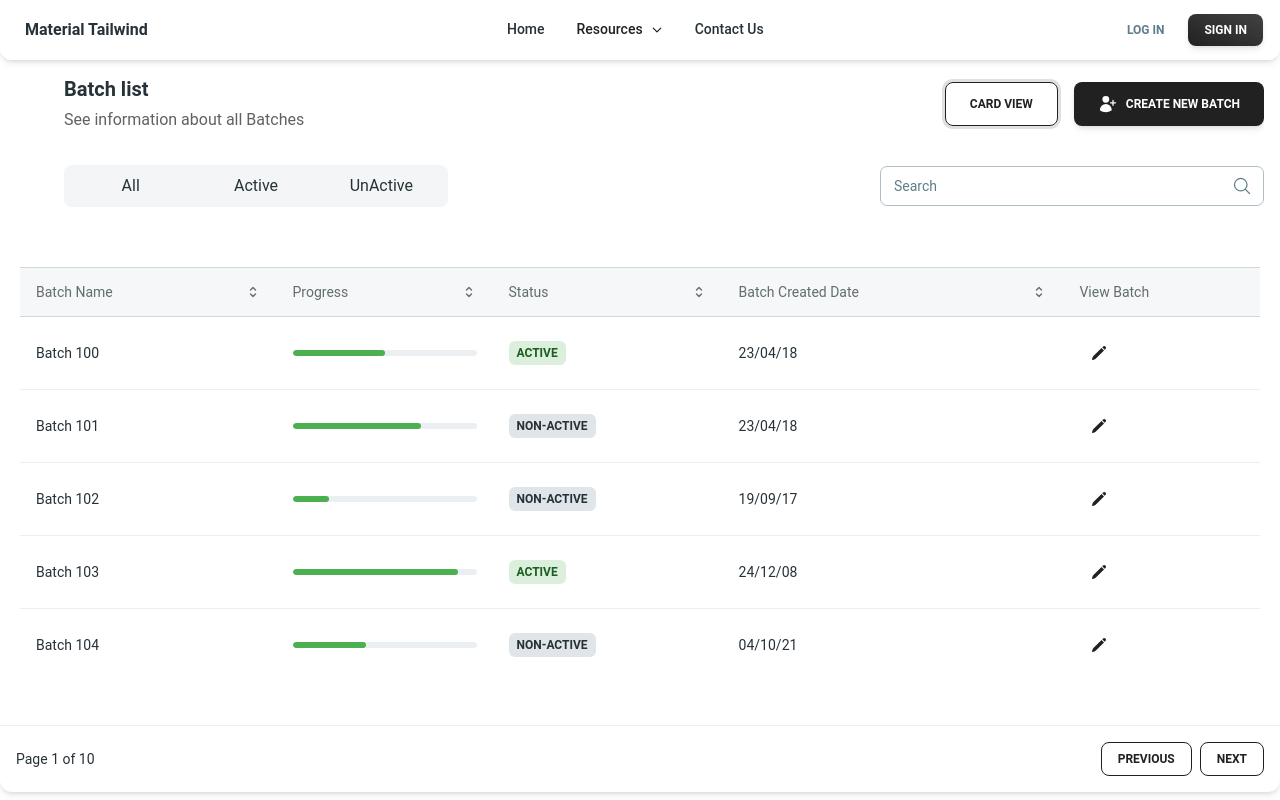
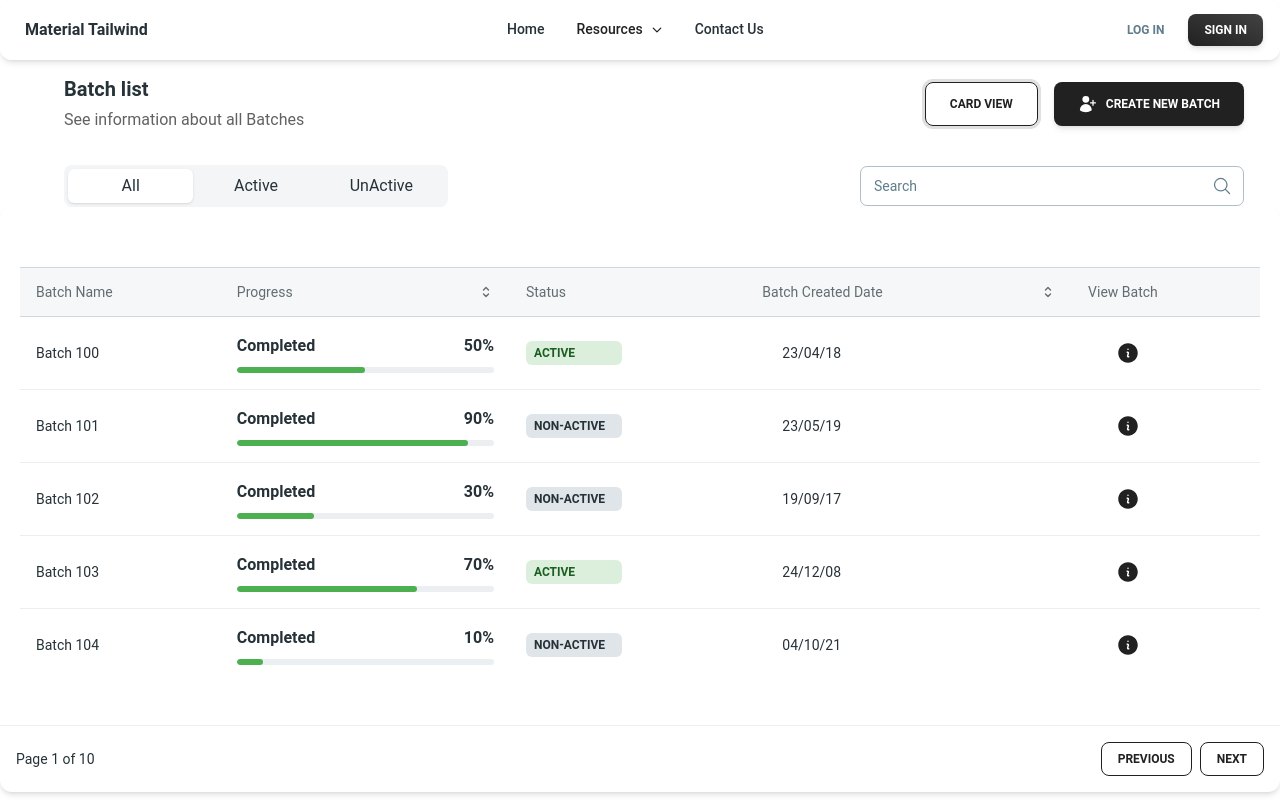
Before and after one commit to ShravanJanwade/LMS, a React (Vite) app: page / in a window 1280 px wide. Both pictures are taken after a click on the button "TABLE VIEW". Built offline with nearby package versions, Linux system fonts and the light colour scheme; the HTML template or start-up script is replaced by a standard one.

Commit message:
Feat:Search Implemented

```diff
--- /dev/null
+++ b/src/Components/BatchDetailsCards.jsx
@@ -0,0 +1,66 @@
+import { CourseCard } from "./CourseCard";
+import PropTypes from "prop-types";
+
+const BatchDetailsCards = ({
+  status,
+  searchQuery,
+  batchData,
+  progressData,
+}) => {
+  let filteredTable = batchData;
+
+  // Filter table data based on status
+  if (status === "Active") {
+    filteredTable = batchData.filter(({ online }) => online);
+  } else if (status === "Non-Active") {
+    filteredTable = batchData.filter(({ online }) => !online);
+  }
+  const progressHandler = (batchId) => {
+    const res = progressData.filter((data) => data.batchId == batchId);
+    return res[0].progressValue;
+  };
+  if (searchQuery) {
+    const query = searchQuery.toLowerCase();
+    filteredTable = filteredTable.filter(({ name }) =>
+      name.toLowerCase().includes(query)
+    );
+    batchData = batchData.filter(({ name }) =>
+      name.toLowerCase().includes(query)
+    );
+  }
+
+  return (
+    <div className="flex flex-wrap justify-center sm:justify-start space-evenly ml-4 sm:ml-12">
+      {status === "All"
+        ? batchData.map(({ id, name, description, online, date }) => (
+            <CourseCard
+              key={id}
+              online={online}
+              progressValue={progressHandler(id)}
+              name={name}
+              description={description}
+              date={date}
+            />
+          ))
+        : filteredTable.map(({ id, name, description, online, date }) => (
+            <CourseCard
+              key={id}
+              online={online}
+              progressValue={progressHandler(id)}
+              name={name}
+              description={description}
+              date={date}
+            />
+          ))}
+    </div>
+  );
+};
+
+BatchDetailsCards.propTypes = {
+  status: PropTypes.string.isRequired,
+  searchQuery: PropTypes.string.isRequired,
+  batchData: PropTypes.array.isRequired,
+  progressData: PropTypes.array.isRequired,
+};
+
+export default BatchDetailsCards;
--- a/src/Pages/BatchDetailsTable.jsx
+++ b/src/Components/BatchDetailsTable.jsx
@@ -1,6 +1,5 @@
 import { ChevronUpDownIcon } from "@heroicons/react/24/outline";
-import { PencilIcon } from "@heroicons/react/24/solid";
-import {Link} from "react-router-dom";
+import { Link } from "react-router-dom";
 import {
   Card,
   Typography,
@@ -13,6 +12,7 @@ import {
 } from "@material-tailwind/react";
 import PropTypes from "prop-types";
 import ProgressBar from "../Components/ProgressBar";
+import { useState } from "react";
 const TABLE_HEAD = [
   "Batch Name",
   "Progress",
@@ -21,46 +21,76 @@ const TABLE_HEAD = [
   "View Batch",
 ];
 
-const TABLE_ROWS = [
-  {
-    name: "Batch 100",
-    progressValue: 50,
-    online: true,
-    date: "23/04/18",
-  },
-  {
-    name: "Batch 101",
-    progressValue: 70,
-    online: false,
-    date: "23/04/18",
-  },
-  {
-    name: "Batch 102",
-    progressValue: 20,
-    online: false,
-    date: "19/09/17",
-  },
-  {
-    name: "Batch 103",
-    progressValue: 90,
-    online: true,
-    date: "24/12/08",
-  },
-  {
-    name: "Batch 104",
-    progressValue: 40,
-    online: false,
-    date: "04/10/21",
-  },
-];
+const BatchDetailsTable = ({
+  status,
+  batchData,
+  progressData,
+  searchQuery,
+}) => {
+  const [sortBy, setSortBy] = useState({ column: null, ascending: true });
+  let filteredRows =
+    status === "All"
+      ? batchData
+      : status === "Active"
+      ? batchData.filter((row) => row.online)
+      : batchData.filter((row) => !row.online);
+  const progressHandler = (batchId) => {
+    const res = progressData.filter((data) => data.batchId == batchId);
+    return res[0].progressValue;
+  };
+  const handleSort = (columnIndex) => {
+    let newSortBy = { column: columnIndex, ascending: true };
 
-const BatchDetailsTable = ({ status }) => {
-  const filteredRows =
-    status === "All"
-      ? TABLE_ROWS
-      : status === "Active"
-      ? TABLE_ROWS.filter((row) => row.online)
-      : TABLE_ROWS.filter((row) => !row.online);
+    if (sortBy.column === columnIndex) {
+      newSortBy.ascending = !sortBy.ascending;
+    }
+
+    setSortBy(newSortBy);
+  };
+  if (sortBy.column !== null) {
+    filteredRows.sort((a, b) => {
+      let valueA, valueB;
+
+      if (sortBy.column === 1) {
+        valueA = progressHandler(a.id);
+        valueB = progressHandler(b.id);
+      } else {
+        const dateA = parseDate(a.date);
+        const dateB = parseDate(b.date);
+
+        if (!dateA) return 1;
+        if (!dateB) return -1;
+
+        if (dateA < dateB) return sortBy.ascending ? -1 : 1;
+        if (dateA > dateB) return sortBy.ascending ? 1 : -1;
+        return 0;
+      }
+
+      if (sortBy.ascending) {
+        return valueA - valueB;
+      } else {
+        return valueB - valueA;
+      }
+    });
+  }
+
+  function parseDate(dateString) {
+    const parts = dateString.split("/");
+    if (parts.length === 3) {
+      const day = parseInt(parts[0]);
+      const month = parseInt(parts[1]);
+      const year = parseInt(parts[2]);
+      return new Date(2000 + year, month - 1, day); // Adjust year based on your data
+    }
+    return null;
+  }
+
+  if (searchQuery) {
+    const query = searchQuery.toLowerCase();
+    filteredRows = filteredRows.filter(({ name }) =>
+      name.toLowerCase().includes(query)
+    );
+  }
   return (
     <Card className="h-full w-full">
       <CardBody className="overflow-scroll px-0 m-5">
@@ -70,6 +100,7 @@ const BatchDetailsTable = ({ status }) => {
               {TABLE_HEAD.map((head, index) => (
                 <th
                   key={head}
+                  onClick={() => handleSort(index)}
                   className="cursor-pointer border-y border-blue-gray-100 bg-blue-gray-50/50 p-4 transition-colors hover:bg-blue-gray-50"
                 >
                   <Typography
@@ -78,7 +109,7 @@ const BatchDetailsTable = ({ status }) => {
                     className="flex items-center justify-between gap-2 font-normal leading-none opacity-70"
                   >
                     {head}{" "}
-                    {index !== TABLE_HEAD.length - 1 && (
+                    {(index === 1 || index === 3) && (
                       <ChevronUpDownIcon strokeWidth={2} className="h-4 w-4" />
                     )}
                   </Typography>
@@ -87,7 +118,7 @@ const BatchDetailsTable = ({ status }) => {
             </tr>
           </thead>
           <tbody>
-            {filteredRows.map(({ name,progressValue, online, date }, index) => {
+            {filteredRows.map(({ name, online, date, id }, index) => {
               // Render each row based on filteredRows
               const isLast = index === filteredRows.length - 1;
               const classes = isLast
@@ -110,11 +141,11 @@ const BatchDetailsTable = ({ status }) => {
                   </td>
                   <td className={classes}>
                     <div className="flex flex-col">
-                      <ProgressBar progressValue={progressValue}/>
+                      <ProgressBar progressValue={progressHandler(id)} />
                     </div>
                   </td>
                   <td className={classes}>
-                    <div className="w-max">
+                    <div className="w-24">
                       <Chip
                         variant="ghost"
                         size="sm"
@@ -127,18 +158,30 @@ const BatchDetailsTable = ({ status }) => {
                     <Typography
                       variant="small"
                       color="blue-gray"
-                      className="font-normal"
+                      className="font-normal ml-5"
                     >
                       {date}
                     </Typography>
                   </td>
                   <td className={classes}>
-                    <Link to="/lms/batchDetails">
-                    <Tooltip content="Batch Details">
-                      <IconButton variant="text">
-                        <PencilIcon className="h-4 w-4" />
-                      </IconButton>
-                    </Tooltip></Link>
+                    <Link to="/lms/batchDetails" className="ml-5">
+                      <Tooltip content="Batch Details">
+                        <IconButton variant="text">
+                          <svg
+                            xmlns="http://www.w3.org/2000/svg"
+                            viewBox="0 0 24 24"
+                            fill="currentColor"
+                            className="w-6 h-6"
+                          >
+                            <path
+                              fillRule="evenodd"
+                              d="M2.25 12c0-5.385 4.365-9.75 9.75-9.75s9.75 4.365 9.75 9.75-4.365 9.75-9.75 9.75S2.25 17.385 2.25 12Zm8.706-1.442c1.146-.573 2.437.463 2.126 1.706l-.709 2.836.042-.02a.75.75 0 0 1 .67 1.34l-.04.022c-1.147.573-2.438-.463-2.127-1.706l.71-2.836-.042.02a.75.75 0 1 1-.671-1.34l.041-.022ZM12 9a.75.75 0 1 0 0-1.5.75.75 0 0 0 0 1.5Z"
+                              clipRule="evenodd"
+                            />
+                          </svg>
+                        </IconButton>
+                      </Tooltip>
+                    </Link>
                   </td>
                 </tr>
               );
@@ -164,6 +207,9 @@ const BatchDetailsTable = ({ status }) => {
 };
 BatchDetailsTable.propTypes = {
   status: PropTypes.string.isRequired,
+  batchData: PropTypes.array.isRequired,
+  progressData: PropTypes.array.isRequired,
+  searchQuery: PropTypes.string.isRequired,
 };
 
 export default BatchDetailsTable;
--- a/src/Components/BatchHeader.jsx
+++ b/src/Components/BatchHeader.jsx
@@ -1,6 +1,6 @@
 import { MagnifyingGlassIcon } from "@heroicons/react/24/outline";
 import { UserPlusIcon } from "@heroicons/react/24/solid";
-import { useState } from "react";
+import { useState, useEffect } from "react";
 import { Link } from "react-router-dom";
 import {
   Input,
@@ -12,6 +12,7 @@ import {
   Typography,
 } from "@material-tailwind/react";
 import PropTypes from "prop-types";
+
 const TABS = [
   {
     label: "All",
@@ -26,13 +27,24 @@ const TABS = [
     value: "Non-Active",
   },
 ];
-const BatchHeader = ({ toggleHandler, card, onStatusChange,searchHandler}) => {
+
+const BatchHeader = ({
+  toggleHandler,
+  card,
+  onStatusChange,
+  searchHandler,
+}) => {
   const [status, setStatus] = useState("All");
+
+  useEffect(() => {
+    setStatus("All");
+  }, []); // Run once when component mounts
+
   const handlerTabClick = (value) => {
     setStatus(value);
     onStatusChange(value);
-    console.log(status);
   };
+
   return (
     <CardHeader floated={false} shadow={false} className="rounded-none">
       <div className="mb-4 sm:mb-8 flex flex-col sm:flex-row items-center justify-between gap-4 ml-4 sm:ml-12">
@@ -45,18 +57,23 @@ const BatchHeader = ({ toggleHandler, card, onStatusChange,searchHandler}) => {
           </Typography>
         </div>
         <div className="flex flex-col sm:flex-row gap-2 sm:gap-4">
-        <Button variant="outlined" onClick={toggleHandler} className="w-full sm:w-auto">
+          <Button
+            variant="outlined"
+            onClick={toggleHandler}
+            className="w-full sm:w-auto"
+          >
             {card ? "Table View" : "Card View"}
           </Button>
           <Link to="/lms/create-batch">
-          <Button className="flex items-center gap-2">
-            <UserPlusIcon strokeWidth={2} className="h-5 w-5" /> Create New Batch
+            <Button className="flex items-center gap-2 mr-5">
+              <UserPlusIcon strokeWidth={2} className="h-5 w-5" /> Create New
+              Batch
             </Button>
           </Link>
         </div>
       </div>
       <div className="flex flex-col sm:flex-row items-center justify-between gap-4 ml-4 sm:ml-12">
-      <Tabs value="all" className="w-full sm:w-72 md:w-96">
+        <Tabs value={status} className="w-full sm:w-72 md:w-96">
           <TabsHeader>
             {TABS.map(({ label, value }) => (
               <Tab
@@ -69,7 +86,7 @@ const BatchHeader = ({ toggleHandler, card, onStatusChange,searchHandler}) => {
             ))}
           </TabsHeader>
         </Tabs>
-      <div className="w-full sm:w-72 md:w-96">
+        <div className="w-full sm:w-72 md:w-96 mr-5">
           <Input
             label="Search"
             icon={<MagnifyingGlassIcon className="h-5 w-5" />}
@@ -79,14 +96,14 @@ const BatchHeader = ({ toggleHandler, card, onStatusChange,searchHandler}) => {
         </div>
       </div>
     </CardHeader>
-
   );
 };
+
 BatchHeader.propTypes = {
   card: PropTypes.bool.isRequired,
   toggleHandler: PropTypes.func.isRequired,
   onStatusChange: PropTypes.func.isRequired,
   searchHandler: PropTypes.func.isRequired,
+};
 
-};
 export default BatchHeader;
--- a/src/Components/ProgressBar.jsx
+++ b/src/Components/ProgressBar.jsx
@@ -1,9 +1,22 @@
 import { Progress } from "@material-tailwind/react";
 import PropTypes from "prop-types";
-const ProgressBar=({progressValue})=> {
-  return <Progress value={progressValue} color="green" size="sm"/>;
-}
+import { Typography } from "@material-tailwind/react";
+const ProgressBar = ({ progressValue }) => {
+  return (
+    <div className="w-full">
+      <div className="mb-2 flex items-center justify-between gap-4">
+        <Typography color="blue-gray" variant="h6">
+          Completed
+        </Typography>
+        <Typography color="blue-gray" variant="h6">
+          {progressValue}%
+        </Typography>
+      </div>
+      <Progress value={progressValue} color="green" size="sm" />
+    </div>
+  );
+};
 export default ProgressBar;
 ProgressBar.propTypes = {
-    progressValue: PropTypes.number.isRequired,
-  };
+  progressValue: PropTypes.number.isRequired,
+};
--- a/src/Pages/ViewBatches.jsx
+++ b/src/Pages/ViewBatches.jsx
@@ -1,22 +1,86 @@
 import BatchHeader from "../Components/BatchHeader";
-import BatchDetailsCards from "./BatchDetailsCards";
-import BatchDetailsTable from "./BatchDetailsTable";
+import BatchDetailsCards from "../Components/BatchDetailsCards";
+import BatchDetailsTable from "../Components/BatchDetailsTable";
 import { useState } from "react";
+
+const batchData = [
+  {
+    id: 1,
+    name: "Batch 100",
+    description:
+      "Batch Description-Because itapos;s about motivating the doers.Because Iapos;m here to follow my dreams and inspire others.",
+    online: true,
+    date: "23/04/18",
+  },
+  {
+    id: 2,
+    name: "Batch 101",
+    description:
+      "Batch Description-Because itapos;s about motivating the doers.Because Iapos;m here to follow my dreams and inspire others.",
+    online: false,
+    date: "23/05/19",
+  },
+  {
+    id: 3,
+    name: "Batch 102",
+    description:
+      "Batch Description-Because itapos;s about motivating the doers.Because Iapos;m here to follow my dreams and inspire others.",
+    online: false,
+    date: "19/09/17",
+  },
+  {
+    id: 4,
+    name: "Batch 103",
+    description:
+      "Batch Description-Because itapos;s about motivating the doers.Because Iapos;m here to follow my dreams and inspire others.",
+    online: true,
+    date: "24/12/08",
+  },
+  {
+    id: 5,
+    name: "Batch 104",
+    description:
+      "Batch Description-Because itapos;s about motivating the doers.Because Iapos;m here to follow my dreams and inspire others.",
+    online: false,
+    date: "04/10/21",
+  },
+];
+const progressData = [
+  {
+    batchId: 1,
+    progressValue: 50,
+  },
+  {
+    batchId: 2,
+    progressValue: 90,
+  },
+  {
+    batchId: 3,
+    progressValue: 30,
+  },
+  {
+    batchId: 4,
+    progressValue: 70,
+  },
+  {
+    batchId: 5,
+    progressValue: 10,
+  },
+];
 
 const ViewBatches = () => {
   const [card, setCard] = useState(true);
   const [status, setStatus] = useState("All");
-  const [searchQuery,setSearchQuery]=useState("");
+  const [searchQuery, setSearchQuery] = useState("");
   const toggleHandler = () => {
     setCard((prev) => !prev);
   };
   const statusHandler = (value) => {
     setStatus(value);
   };
-  const searchHandler=(e)=>{
+  const searchHandler = (e) => {
     setSearchQuery(e.target.value.toLowerCase());
-    console.log(searchQuery)
-  }
+  };
   return (
     <div>
       <BatchHeader
@@ -27,17 +91,17 @@ const ViewBatches = () => {
       />
       {card ? (
         <BatchDetailsCards
-          card={card}
-          toggleHandler={toggleHandler}
           status={status}
           searchQuery={searchQuery}
+          batchData={batchData}
+          progressData={progressData}
         />
       ) : (
         <BatchDetailsTable
-          card={card}
-          toggleHandler={toggleHandler}
           status={status}
           searchQuery={searchQuery}
+          batchData={batchData}
+          progressData={progressData}
         />
       )}
     </div>
--- a/src/Routes/Routes.jsx
+++ b/src/Routes/Routes.jsx
@@ -9,7 +9,7 @@ function AppRoutes() {
     <Routes>
       <Route path="/" element={<ViewBatches />} />
       <Route path="/lms/create-batch" element={<CreateBatch />} />
-      <Route path="/lms/batchDetails" element={<BatchDetails/>}/>
+      <Route path="/lms/batchDetails" element={<BatchDetails />} />
     </Routes>
   );
 }
--- a/src/index.css
+++ b/src/index.css
@@ -7,3 +7,25 @@ body {
   margin: 0;
 
 }
+
+/* Width and Color */
+::-webkit-scrollbar {
+  width: 8px; /* Adjust the width as needed */
+  background-color: #f5f5f5; /* Background color of the scrollbar track */
+}
+
+/* Track */
+::-webkit-scrollbar-track {
+  background: #f5f5f5; /* Background color of the scrollbar track */
+}
+
+/* Handle */
+::-webkit-scrollbar-thumb {
+  background: #888; /* Color of the scrollbar handle */
+  border-radius: 4px; /* Radius of the scrollbar handle */
+}
+
+/* Handle on hover */
+::-webkit-scrollbar-thumb:hover {
+  background: #555; /* Color of the scrollbar handle on hover */
+}
```
Also changed, not shown: src/Components/CourseCard.jsx (+32 -19 lines), src/Pages/BatchDetailsCards.jsx (deleted, +0 -50 lines). Lines whose indentation alone changed are shown as unchanged.
